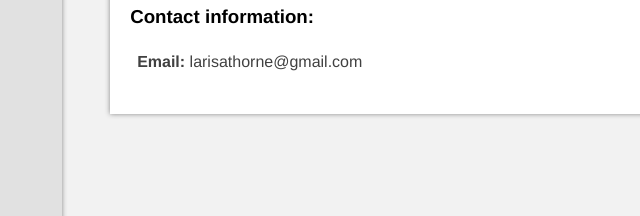
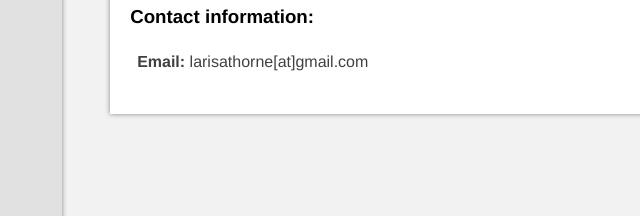
Before and after one commit to LthorneCMU/LthorneCMU.github.io, a plain HTML site: page index.html in a window 1280 px wide. Shown: the part 368-584 px from the top of the page, 290-930 px from the left. Drawn offline with Linux system fonts and the light colour scheme.

Commit message:
Made email harder for bots to skim. -LT

```diff
--- a/index.html
+++ b/index.html
@@ -25,7 +25,7 @@
         Once I finish my studies, I'd like to apply my skills to data analysis or R&D-type jobs in California. I am a highly motivated, hard-working, organized individual with collaboration experience, and would be a great asset to any company. <br> <br>
         I enjoy hiking, driving, a good cup of coffee, and dreaming of the day more Star Trek technologies become reality. </p>
         <h3 style="color: rgb(0,0,0);"> Contact information: </h3>
-        <p style="margin-right: 22px; padding: 7px;"><strong>Email:</strong> larisathorne@gmail.com </p>
+        <p style="margin-right: 22px; padding: 7px;"><strong>Email:</strong> larisathorne[at]gmail.com </p>
 
     </div>
 
```
